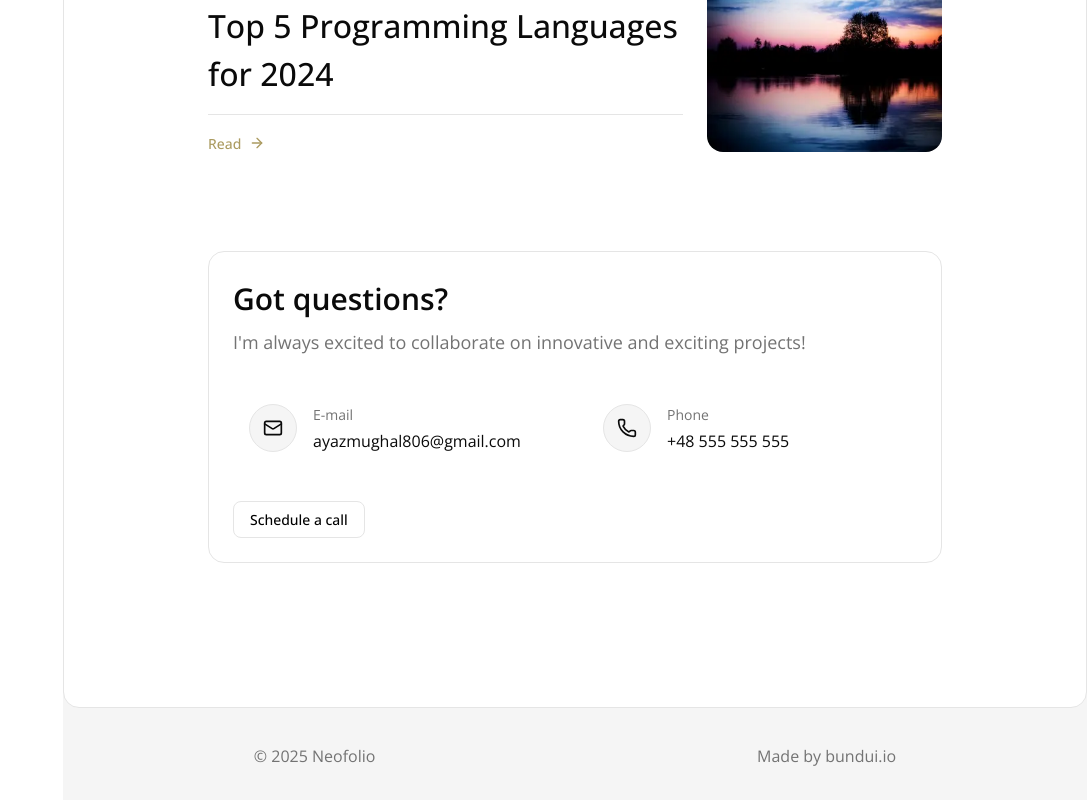
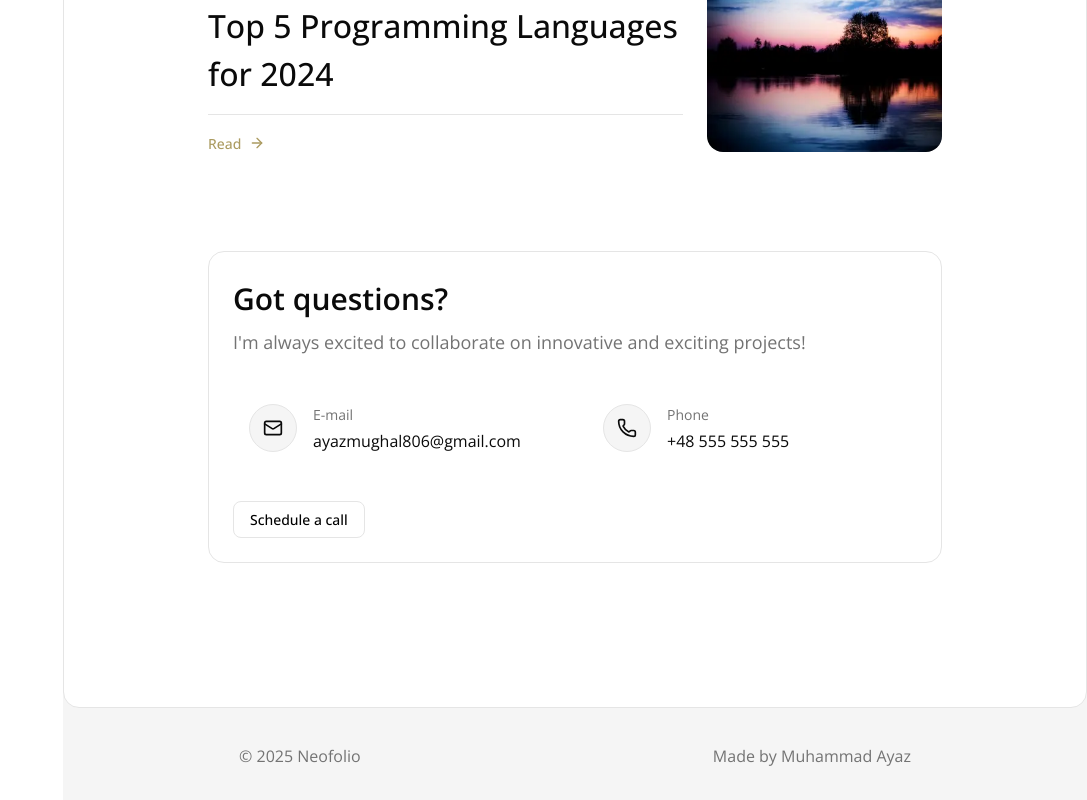
Before and after one commit to muhammadayaz806/neofolio-template, a React (Vite) app: page / in a window 1280 px wide. Shown: the part 3049-3849 px from the top of the page, without its empty margins (193-1280 px from the left). Built offline with nearby package versions, Linux system fonts and the light colour scheme.

Commit message:
Changes name

```diff
--- a/src/components/Footer.jsx
+++ b/src/components/Footer.jsx
@@ -10,7 +10,7 @@ const Footer = () => {
             target="_blank"
             rel="noopener noreferrer"
           >
-            bundui.io
+            Muhammad Ayaz
           </a>
         </p>
       </div>
```
